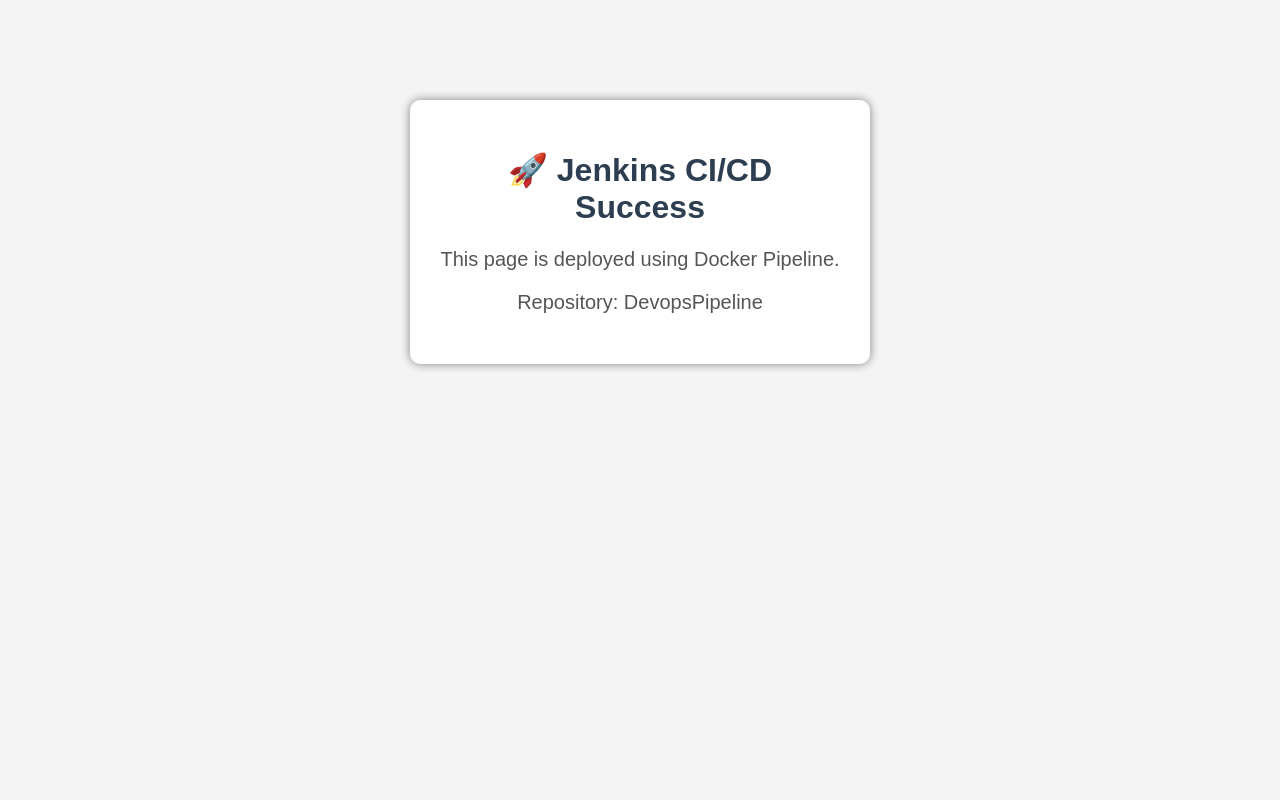
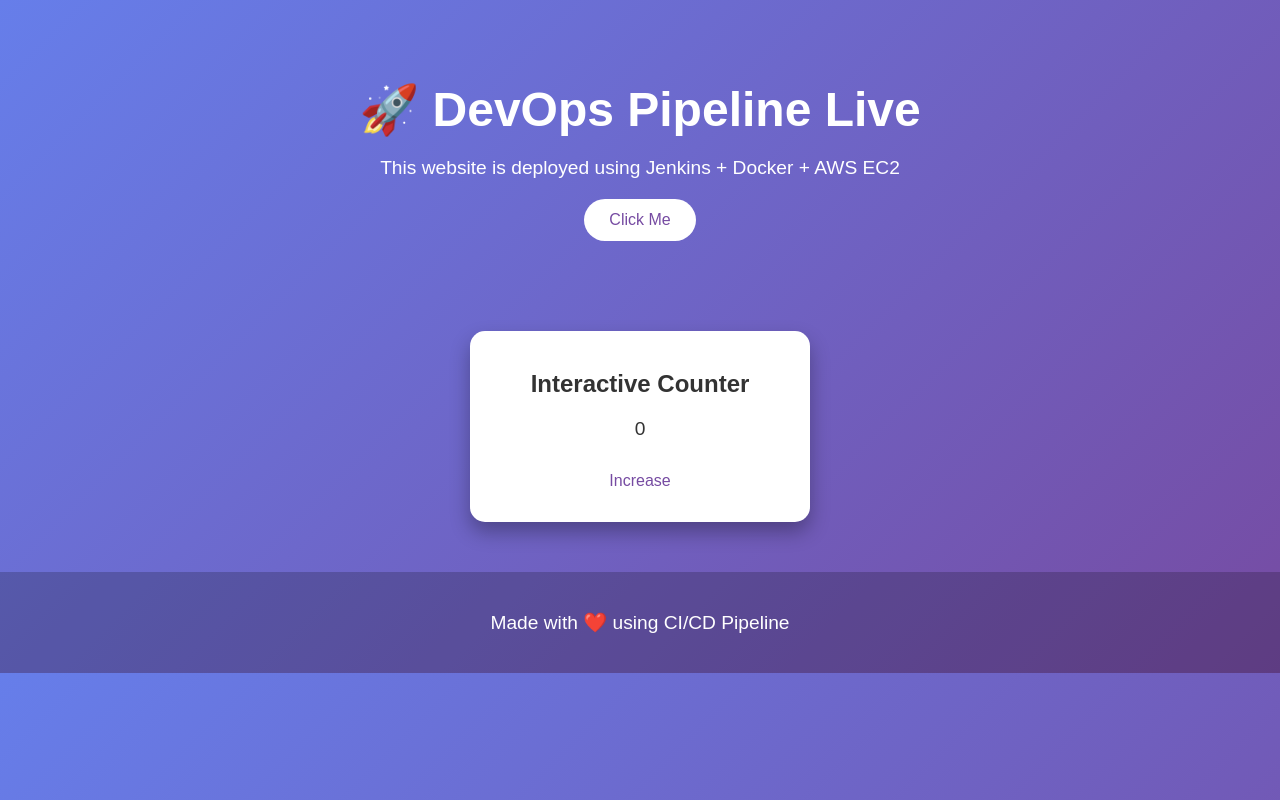
Before and after one commit to MDeepika-040/DevopsPipeline, a plain HTML site: page index.html in a window 1280 px wide. Drawn offline with Linux system fonts and the light colour scheme.

Commit message:
Updated interactive UI

```diff
--- a/index.html
+++ b/index.html
@@ -1,4 +1,4 @@
-<!DOCTYPE html>
+<!-- <!DOCTYPE html>
 <html>
 <head>
     <title>DevOps Pipeline</title>
@@ -33,4 +33,105 @@
         <p>Repository: DevopsPipeline</p>
     </div>
 </body>
+</html> -->
+<!DOCTYPE html>
+<html lang="en">
+<head>
+<meta charset="UTF-8">
+<meta name="viewport" content="width=device-width, initial-scale=1.0">
+<title>DevOps Pipeline Demo</title>
+
+<style>
+    body {
+        margin: 0;
+        font-family: Arial, sans-serif;
+        background: linear-gradient(135deg, #667eea, #764ba2);
+        color: white;
+        text-align: center;
+    }
+
+    header {
+        padding: 50px 20px;
+    }
+
+    h1 {
+        font-size: 3rem;
+        margin-bottom: 10px;
+    }
+
+    p {
+        font-size: 1.2rem;
+    }
+
+    button {
+        padding: 12px 25px;
+        font-size: 16px;
+        border: none;
+        border-radius: 25px;
+        cursor: pointer;
+        background: white;
+        color: #764ba2;
+        transition: 0.3s;
+    }
+
+    button:hover {
+        background: #ffdd57;
+        transform: scale(1.1);
+    }
+
+    .card {
+        background: white;
+        color: #333;
+        margin: 40px auto;
+        padding: 20px;
+        width: 300px;
+        border-radius: 15px;
+        box-shadow: 0px 10px 20px rgba(0,0,0,0.3);
+        transition: 0.4s;
+    }
+
+    .card:hover {
+        transform: rotate(3deg) scale(1.05);
+    }
+
+    footer {
+        margin-top: 50px;
+        padding: 20px;
+        background: rgba(0,0,0,0.2);
+    }
+</style>
+</head>
+
+<body>
+
+<header>
+    <h1>🚀 DevOps Pipeline Live</h1>
+    <p>This website is deployed using Jenkins + Docker + AWS EC2</p>
+    <button onclick="changeColor()">Click Me</button>
+</header>
+
+<div class="card">
+    <h2>Interactive Counter</h2>
+    <p id="counter">0</p>
+    <button onclick="increase()">Increase</button>
+</div>
+
+<footer>
+    <p>Made with ❤️ using CI/CD Pipeline</p>
+</footer>
+
+<script>
+    function changeColor() {
+        document.body.style.background =
+            "linear-gradient(135deg, #ff9a9e, #fad0c4)";
+    }
+
+    let count = 0;
+    function increase() {
+        count++;
+        document.getElementById("counter").innerText = count;
+    }
+</script>
+
+</body>
 </html>
```
